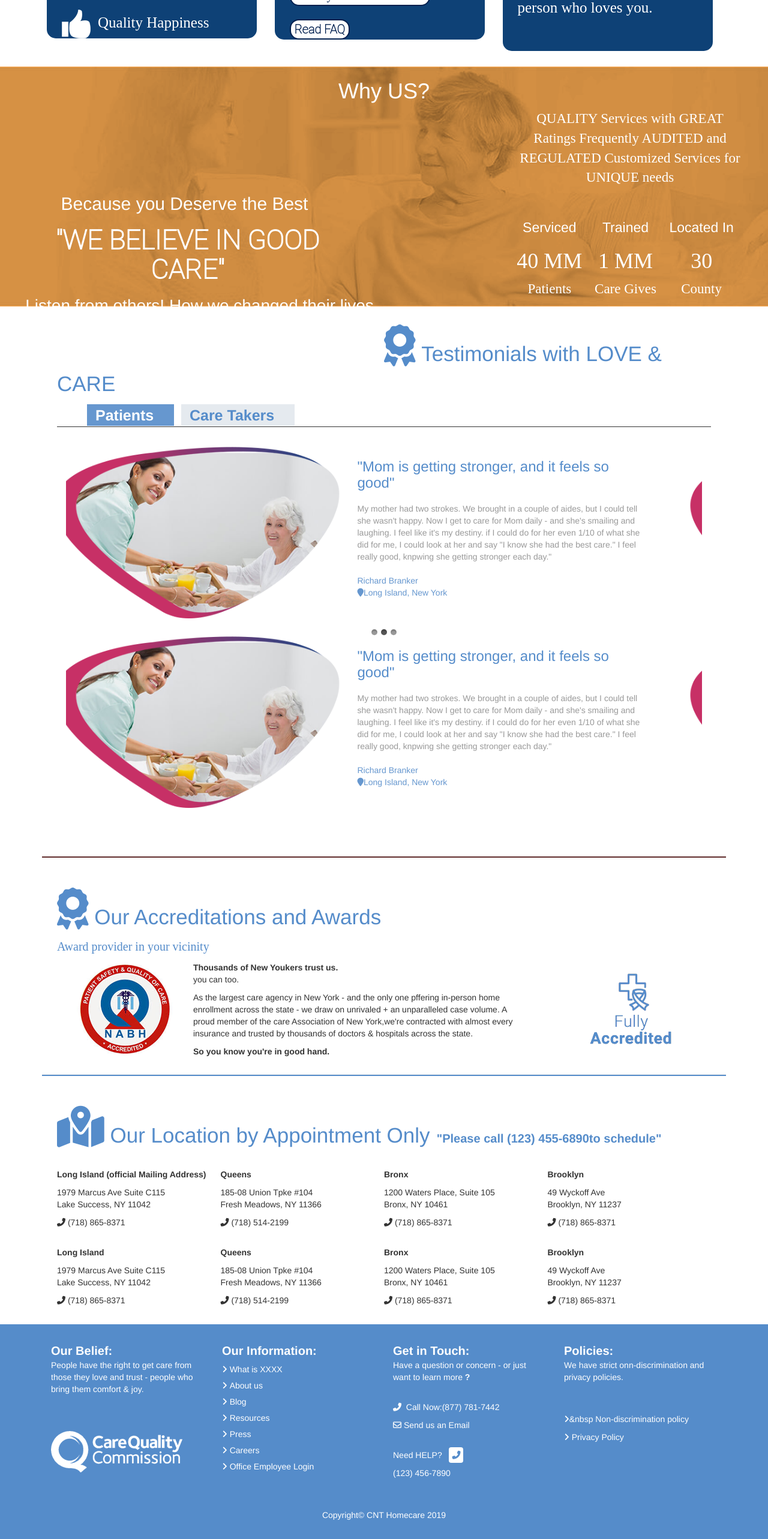
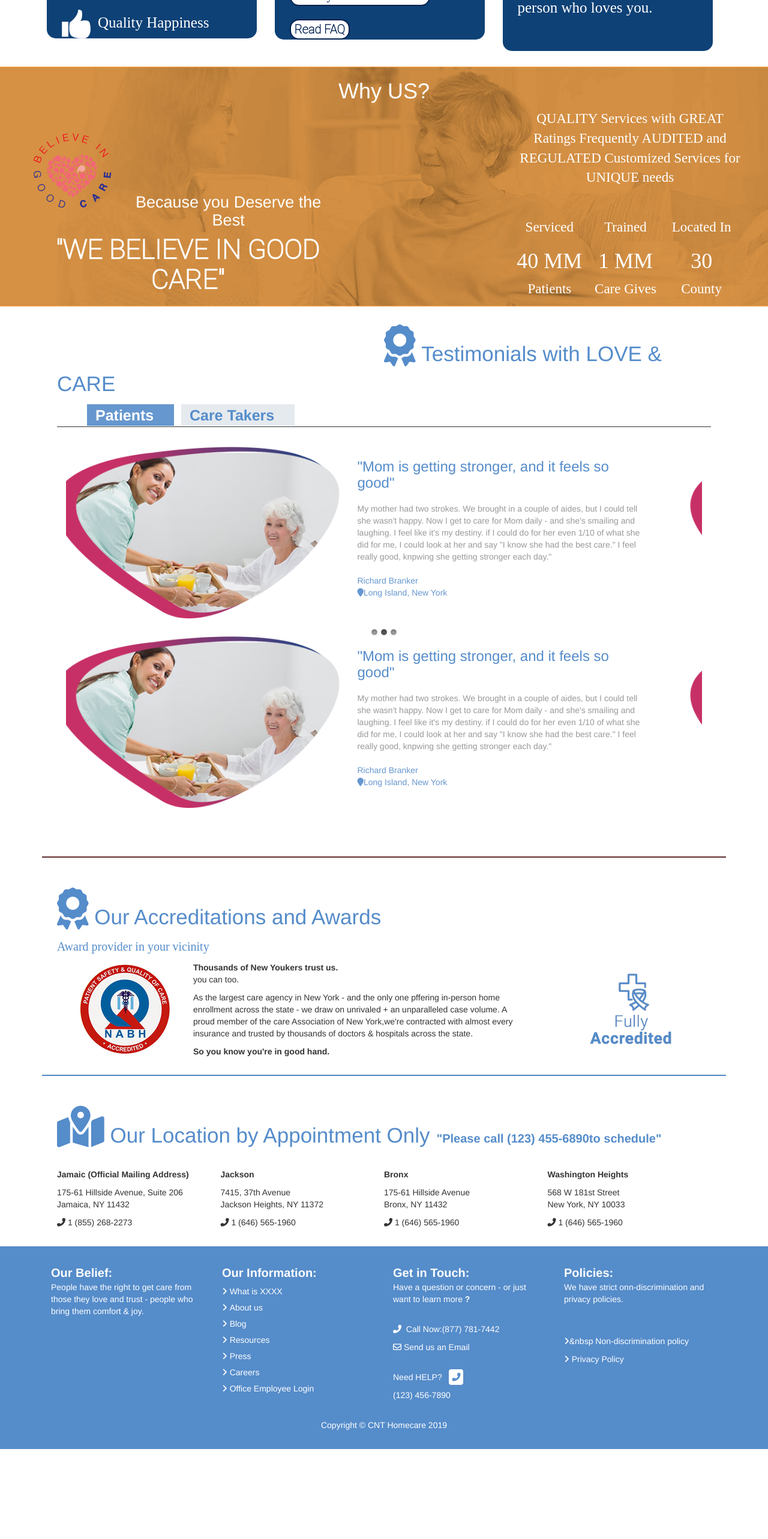
Before and after one commit to deeplayers/cnthomecare, an Angular app: page /Home in a window 1280 px wide. Shown: the part 1582-4148 px from the top of the page at 60% size. After the commit the page ends 3998 px from the top, so only its background shows below. Built offline with nearby package versions, Linux system fonts and the light colour scheme.

Commit message:
home&nav changes

```diff
--- a/angular.json
+++ b/angular.json
@@ -24,6 +24,7 @@
               "src/assets"
             ],
             "styles": [
+
               "src/styles.css"
 
 
--- a/package.json
+++ b/package.json
@@ -20,6 +20,7 @@
     "@angular/platform-browser-dynamic": "~8.1.1",
     "@angular/router": "~8.1.1",
     "angular-font-awesome": "^3.1.2",
+    "bootstrap": "^4.3.1",
     "font-awesome": "^4.7.0",
     "rxjs": "~6.4.0",
     "tslib": "^1.9.0",
--- a/src/app/app.component.html
+++ b/src/app/app.component.html
@@ -1,3 +1,4 @@
+
 <app-navbar></app-navbar>
-<!-- <app-about></app-about> -->
+<!-- <app-homes></app-homes> -->
 <router-outlet></router-outlet>
--- a/src/app/homes/homes.component.css
+++ b/src/app/homes/homes.component.css
@@ -4,7 +4,7 @@ Banner
 ===========================
 */
 #banner .box{
-    background-image: url('/assets/CNTHomecareFC-assets/Banner .png');
+    background-image: url("/assets/CNTHomecareFC-assets/Banner .png");
 	background-repeat: none;
 	background-attachment: scroll;
 	background-position: center center;
@@ -81,6 +81,7 @@ Banner
 	#mobile-eligible{
 		display:none;
 	}
+
 @media (max-width: 500px) {
 	#banner .box .col-md-9 h1{
 		margin-top:0px;
@@ -107,13 +108,18 @@ Banner
     	border-radius: 4px;
 	}
 	#banner{
-		height:540px;
+		height:530px;
 	}
 	#destop-eligible{
 		display:none;
 	}
 	#mobile-eligible{
 		display:block;
+	}
+}
+@media (max-width: 375px){
+	#banner{
+		height:540px !important;
 	}
 }
 /*
@@ -160,7 +166,7 @@ mobile-eligible
 }
 @media (max-width: 500px) {
 #mobile-eligible .col-md-3 .box1{
-	height:530px;
+	height:500px;
 }
 #mobile-eligible .col-md-3 .box1 div button{
 	padding-left: 20px;
@@ -175,13 +181,18 @@ mobile-eligible
     padding-left: 10px;
 }
 }
+@media (max-width: 500px){
+#mobile-eligible .col-md-3 .box1{
+    height: 550px;
+}
+}
 /*
 ===========================
 section2
 ===========================
 */
 .section2-bg1{
-    background-image: url('/assets/CNTHomecareFC-assets/CareOptions.png');
+    background-image: url("/assets/CNTHomecareFC-assets/CareOptions.png");
 	background-repeat: none;
 	background-attachment: scroll;
 	background-position: center center;
@@ -194,7 +205,7 @@ section2
 	height:300px;
 }
 .section2-bg2{
-    background-image: url('/assets/CNTHomecareFC-assets/Provide care.png');
+    background-image: url("/assets/CNTHomecareFC-assets/Provide care.png");
 	background-repeat: none;
 	background-attachment: scroll;
 	background-position: center center;
@@ -222,11 +233,10 @@ section2
 }
 @media (max-width: 500px) {
 	.section2-bg1 {
-		height:325px;
+		height:340px;
 	}
-	.section2-bg2{
-		height:330px;
-
+	.section2-bg2 {
+		height:340px;
 	}
 	#section2 .button1{
 		border-radius:4px;
@@ -255,6 +265,14 @@ section2
 	#section2 h2,#section2 h3,#section2 p{
 	text-align: left;
     font-size: 25px;
+	}
+}
+@media (max-width: 375px) {
+	.section2-bg1 {
+		height:340px !important;
+	}
+	.section2-bg2 {
+		height:360px !important;
 	}
 }
 /*
@@ -418,7 +436,7 @@ section5
 ===========================
 */
 #section5 .box{
-	background-image: url('/assets/CNTHomecareFC-assets/Why Us.png');
+	background-image: url("/assets/CNTHomecareFC-assets/Why Us.png");
 	background-repeat: none;
 	background-attachment: scroll;
 	background-position: center center;
@@ -440,12 +458,12 @@ section5
 }
 @media (max-width: 768px) {
 	#section5 .box{
-		height:400px !important;
+		height:750px !important;
 	}
 }
 @media (max-width: 500px) {
 	#section5 .box{
-		height:335px !important;
+		height:360px !important;
 	}
 	#section5 .box .col-md-6 h2 {
 		margin-top: 100px !important;
@@ -457,7 +475,7 @@ section5
     	font-size: 30px !important;
 	}
 	#section5{
-		height:600px;
+		height:550px;
 	}
 	#section5 .col-md-4{
 		color:#d08d42;
@@ -473,10 +491,29 @@ section5
 	#c-good-care{
 		display:block;
 	}
+	#mobile-not-show{
+	display:none;
 }
+}
+@media (max-width: 375px){
+#section5 .box {
+    height: 430px !important;
+}
+#section5 {
+    height: 670px;
+}
+#mobile-not-show{
+	display:none;
+}
+}
+
 #section5 .box .col-md-6 h2{
 	margin-top: 141px;
     margin-right: 50px;
+	font-size: 27px;
+}
+.mar-top-40{
+	margin-top:40px;
 }
 #section5 .box .col-md-6 h1{
 	margin-right: 40px;
@@ -622,6 +659,15 @@ section6
 		display:none;
 	}
 }
+@media (max-width: 500px) {
+	.mobile-margin{
+		    margin-top: 370px;
+	}
+	.padding-mobile-15 {
+    	padding-left: 5px !important;
+		padding-right:5px !important;
+	}
+}
 /*
 ===========================
 section7
--- a/src/app/homes/homes.component.html
+++ b/src/app/homes/homes.component.html
@@ -1,3 +1,4 @@
+
     <!-----------------Banner -------------->
     <section id="banner">
     	<div class="box">
@@ -49,7 +50,6 @@
         </div>
     </section>
     <!-----------------End Banner ---------->
-<!---------------Section 2------------------>
     <!---------------Section 2------------------>
     <section id="section2">
     	<div class="col-md-6 section2-bg1">
@@ -113,7 +113,6 @@
             </div>
             </span>
     <!--------------end mobile eligible----------------------->
-
     <!--------------Section 3----------------------->
     <div class="row" style="margin-right:0px !important"></div>
     <section id="section3">
@@ -190,7 +189,7 @@
             <div class="col-md-4">
             	<div class="box3">
                     <h2 class="text-center" style="font-family:Roboto;">Companion<br> & <br>Homemaker</h2>
-                    <p text-align="center"><img src="/assets/CNTHomecareFC-assets/Join Hands.png" alt=""></p>
+                    <p textalign="center"><img src="/assets/CNTHomecareFC-assets/Join Hands.png" alt=""></p>
                     <p text-align="center">You get ongoing care from a person who loves you.</p>
 
                  </div>
@@ -239,7 +238,10 @@
         <div class="box">
         	<h1 text-align="left">Why US?</h1>
         	<div class="col-md-6">
-            <h2 text-align="right">Because you Deserve the Best</h2>
+            	<div class="col-md-3 mar-top-40" id="mobile-not-show">
+                <img src="/assets/CNTHomecareFC-assets/c-good-care.png" alt="">
+                </div>
+            	<div class="col-md-9"><h2 text-align="right">Because you Deserve the Best</h2></div>
                 <h1 text-align="right" style="font-family:Roboto Thin;">"WE BELIEVE IN GOOD CARE"</h1>
                 <h3>Listen from others! How we changed their lives ?</h3>
             </div>
@@ -248,17 +250,17 @@
             <div class="text-center" id="c-good-care"><img src="/assets/CNTHomecareFC-assets/c-good-care.png" alt=""></div>
             	<p text-align="left" style="font-family:Roboto Bold;">QUALITY Services with GREAT Ratings Frequently AUDITED and REGULATED Customized Services for UNIQUE needs</p>
                 <div class="col-xs-4">
-                <p class="text-center">Serviced</p>
+                	<p text-align="left" class="count">Serviced</p>
                 	<h1 text-align="left" class="count">40 MM</h1>
                     <p text-align="left" class="count">Patients</p>
                 </div>
                 <div class="col-xs-4">
-                <p class="text-center" >Trained</p>
+                	<p text-align="left" class="count" >Trained</p>
                 	<h1 text-align="left" class="count">1 MM</h1>
                     <p text-align="left" class="count">Care Gives</p>
                 </div>
                 <div class="col-xs-4">
-                <p class="text-center" >Located In</p>
+                	<p text-align="left" class="count" >Located In</p>
                 	<h1 text-align="left" class="count">30</h1>
                     <p text-align="left" class="count">County</p>
                 </div>
@@ -272,7 +274,7 @@
     <section id="section6">
     	<div class="container">
         	 <div class="box">
-            	<p><i style="color:#558cca;" class="fas fa-award fa-5x"></i><br class="line-break"><span style="font-size:35px; color:#558cca;">&nbsp;Testimonials<br class="line-break"> with<br class="line-break"> LOVE &amp; CARE</span></p>
+            	<p class="mobile-margin"><i style="color:#558cca;" class="fas fa-award fa-5x"></i><br class="line-break"><span style="font-size:35px; color:#558cca;">&nbsp;Testimonials<br class="line-break"> with<br class="line-break"> LOVE &amp; CARE</span></p>
                 <div class="col-md-12 padding-mobile-15" style=" border-bottom:1px solid;    padding-left: 50px;">
                 	<a href="#" style="text-decoration: none;" class="span1"><strong>Patients</strong></a> &nbsp;&nbsp;<a href="#" style="text-decoration: none;" class="span2"><strong>Care Takers</strong></a>
                 </div>
@@ -398,45 +400,26 @@
             <div class="box">
             	<p><i style="color:#558cca;" class="fas fa-map-marked-alt fa-5x"></i><br class="line-break"><span class="span-font">&nbsp;Our Location<br class="line-break"> by Appointment Only</span><strong style="color:#558cca; font-size:20px">&nbsp;&nbsp;<br class="line-break"><br class="line-break"><span class="span-font1">"Please call </span><br class="line-break"><span class="span-font3">(123) 455-6890</span><br class="line-break"> <span class="span-font1">to schedule"</span></strong></p>
                 <div class="col-md-3">
-                	<strong><span class="span-font3">Long Island </span><br class="line-break"><span class="span-font2">(official Mailing Address)</span></strong>
-                    <p style="margin-top:10px;" class="span-font1">1979 Marcus Ave Suite C115<br> Lake Success, NY 11042</p>
-                    <p class="span-font1"><span class="fas fa-phone-alt"></span>&nbsp;(718) 865-8371</p>
+                	<strong><span class="span-font3">Jamaic </span><br class="line-break"><span class="span-font2">(Official Mailing Address)</span></strong>
+                    <p style="margin-top:10px;" class="span-font1">175-61 Hillside Avenue, Suite 206<br> Jamaica, NY 11432</p>
+                    <p class="span-font1"><span class="fas fa-phone-alt"></span>&nbsp;1 (855) 268-2273</p>
                 </div>
                 <div class="col-md-3">
-                	<strong><span class="span-font3">Queens</span></strong>
-                    <p style="margin-top:10px;" class="span-font1">185-08 Union Tpke #104<br> Fresh Meadows, NY 11366</p>
-                    <p class="span-font1"><span class="fas fa-phone-alt"></span>&nbsp;(718) 514-2199</p>
+                	<strong><span class="span-font3">Jackson</span></strong>
+                    <p style="margin-top:10px;" class="span-font1">7415, 37th Avenue<br> Jackson Heights, NY 11372</p>
+                    <p class="span-font1"><span class="fas fa-phone-alt"></span>&nbsp;1 (646) 565-1960</p>
                 </div>
                 <div class="col-md-3">
                 	<strong><span class="span-font3">Bronx</span></strong>
-                    <p style="margin-top:10px;" class="span-font1">1200 Waters Place, Suite 105<br> Bronx, NY 10461</p>
-                    <p class="span-font1"><span class="fas fa-phone-alt"></span>&nbsp;(718) 865-8371</p>
+                    <p style="margin-top:10px;" class="span-font1">175-61 Hillside Avenue<br> Bronx, NY 11432</p>
+                    <p class="span-font1"><span class="fas fa-phone-alt"></span>&nbsp;1 (646) 565-1960</p>
                 </div>
                 <div class="col-md-3">
-                	<strong><span class="span-font3">Brooklyn</span></strong>
-                    <p style="margin-top:10px;" class="span-font1">49 Wyckoff Ave<br> Brooklyn, NY 11237</p>
-                    <p class="span-font1"><span class="fas fa-phone-alt"></span>&nbsp;(718) 865-8371</p>
+                	<strong><span class="span-font3">Washington Heights</span></strong>
+                    <p style="margin-top:10px;" class="span-font1">568 W 181st Street<br> New York, NY 10033</p>
+                    <p class="span-font1"><span class="fas fa-phone-alt"></span>&nbsp;1 (646) 565-1960</p>
                 </div>
-                <div class="col-md-3">
-                	<strong><span class="span-font3">Long Island</span></strong>
-                    <p style="margin-top:10px;" class="span-font1">1979 Marcus Ave Suite C115<br> Lake Success, NY 11042</p>
-                    <p class="span-font1"><span class="fas fa-phone-alt"></span>&nbsp;(718) 865-8371</p>
-                </div>
-                <div class="col-md-3">
-                	<strong><span class="span-font3">Queens</span></strong>
-                    <p style="margin-top:10px;" class="span-font1">185-08 Union Tpke #104<br> Fresh Meadows, NY 11366</p>
-                    <p class="span-font1"><span class="fas fa-phone-alt"></span>&nbsp;(718) 514-2199</p>
-                </div>
-                <div class="col-md-3">
-                	<strong><span class="span-font3">Bronx</span></strong>
-                    <p style="margin-top:10px;" class="span-font1">1200 Waters Place, Suite 105<br> Bronx, NY 10461</p>
-                    <p class="span-font1"><span class="fas fa-phone-alt"></span>&nbsp;(718) 865-8371</p>
-                </div>
-                <div class="col-md-3">
-                	<strong><span class="span-font3">Brooklyn</span></strong>
-                    <p style="margin-top:10px;" class="span-font1">49 Wyckoff Ave<br> Brooklyn, NY 11237</p>
-                    <p class="span-font1"><span class="fas fa-phone-alt"></span>&nbsp;(718) 865-8371</p>
-                </div>
+
 
             </div>
 
@@ -451,7 +434,7 @@
             	<div class="col-md-3">
                 	<div class="footer-ourbelief"><strong>Our Belief:</strong></div>
                     <p class="span-font1">People have the right to get care from those they love and trust - people who bring them comfort &amp; joy.</p>
-                    <img class="destop-img" style="margin-top:50px;" src="/assets/CNTHomecareFC-assets/CQC.png" alt="">
+
                 </div>
                 <div class="col-md-3">
                 	<div class="footer-ourbelief"><strong>Our Information:</strong></div>
@@ -482,13 +465,10 @@
 
             </div>
             <div class="row"></div>
-            <br>
-            	<!---------------------------for mobile-------------------->
-				<div class="text-center mobile-img"><img style="margin-top:50px; margin-bottom:50px;" src="CNT Homecare _LegacyColor-assets/CQC.png" alt="">            </div>
-            	<!----------------------------end for mobile--------------->
+
             <br>
 
-                <div class="text-center span-font1">Copyright&copy; CNT Homecare 2019</div>
+                <div class="text-center span-font1">Copyright &copy; CNT Homecare 2019</div>
         </div>
 
     </section>
--- a/src/app/navbar/navbar.component.css
+++ b/src/app/navbar/navbar.component.css
@@ -51,7 +51,12 @@ nav .navbar-collapse{
 .mar-t-7{
 	margin-top:7px;
 }
+
 @media (max-width: 500px) {
+	.mobile-logo{
+		width:210px;
+		margin-top:10px;
+	}
 	nav{
 		border-left-width: 0px !important;
 		border-top-width: 0px !important;
@@ -97,3 +102,9 @@ nav .navbar-collapse{
 		margin-bottom:0px !important;
 	}
 }
+@media (max-width: 375px){
+.mobile-logo{
+	width:160px !important;
+	margin-top:15px !important;
+}
+}
```
Also changed, not shown: 1 other file (tests, documents, lock files or other folders). Lines whose indentation alone changed are shown as unchanged.
